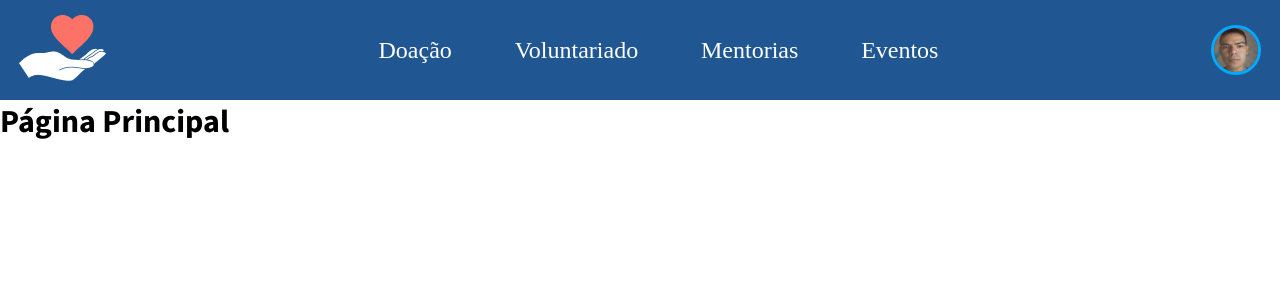
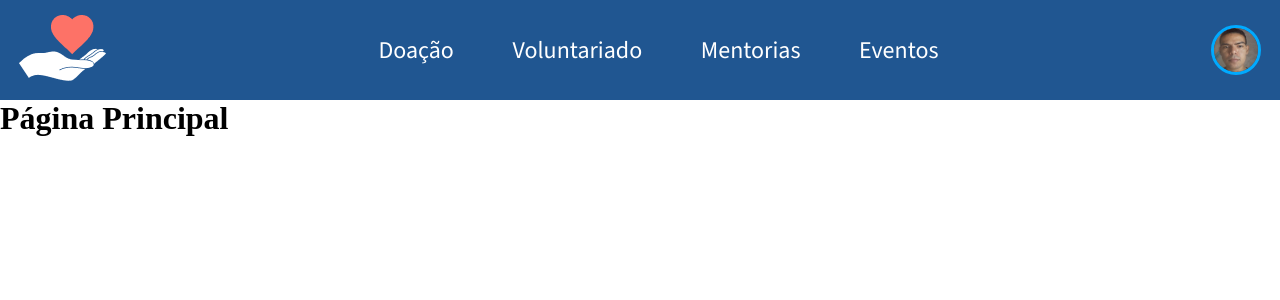
Before and after one commit to laecio22/Connect, a React (Vite) app: page / in a window 1280 px wide. Shown: the top 300 px of the page. Built offline with nearby package versions, Linux system fonts and the light colour scheme.

Commit message:
refactor(globalStyles.scss):mudança  importação  de  nova  fonte para  o projeto

```diff
--- a/index.html
+++ b/index.html
@@ -5,12 +5,6 @@
     <link rel="icon" type="image/svg+xml" href="/vite.svg" />
     <meta name="viewport" content="width=device-width, initial-scale=1.0" />
     <title>connect</title>
-    <link rel="preconnect" href="https://fonts.googleapis.com" />
-    <link rel="preconnect" href="https://fonts.gstatic.com" crossorigin />
-    <link
-      href="https://fonts.googleapis.com/css2?family=Source+Sans+3:ital,wght@0,200..900;1,200..900&display=swap"
-      rel="stylesheet"
-    />
   </head>
   <body>
     <div id="root"></div>
--- a/src/components/header/header.module.scss
+++ b/src/components/header/header.module.scss
@@ -1,4 +1,5 @@
 @use "../../styles/colors" as c;
+@use "../../styles/fonts" as f;
 
 .header {
   height: 100px;
@@ -20,6 +21,7 @@
     display: flex;
     align-items: center;
     justify-content: space-between;
+    font-family: f.$font-source;
     a {
       color: c.$color-white;
       padding: 5px 20px;
--- a/src/globalStyles.scss
+++ b/src/globalStyles.scss
@@ -1,14 +1,8 @@
-@use './styles/fonts' as f;
 
 * {
-    margin: 0;
-    padding: 0;
-    box-sizing: border-box;
-    list-style: none;
-    text-decoration: none;
-
+  margin: 0;
+  padding: 0;
+  box-sizing: border-box;
+  list-style: none;
+  text-decoration: none;
 }
-
-h1,h2,h3,h4,h5,h6 {
-    font-family: f.$font-source, 'sans-serif';
-}
--- a/src/styles/_fonts.scss
+++ b/src/styles/_fonts.scss
@@ -1,4 +1,5 @@
-$font-helvetica: 'Helvetica';
+@import url("https://fonts.googleapis.com/css2?family=Inter:ital,opsz,wght@0,14..32,100..900;1,14..32,100..900&family=Source+Sans+3:ital,wght@0,200..900;1,200..900&display=swap");
+$font-inter: 'Inter';
 $font-source: 'Source Sans 3';
 
 $tamanho-paragrafo: 16px;
```
